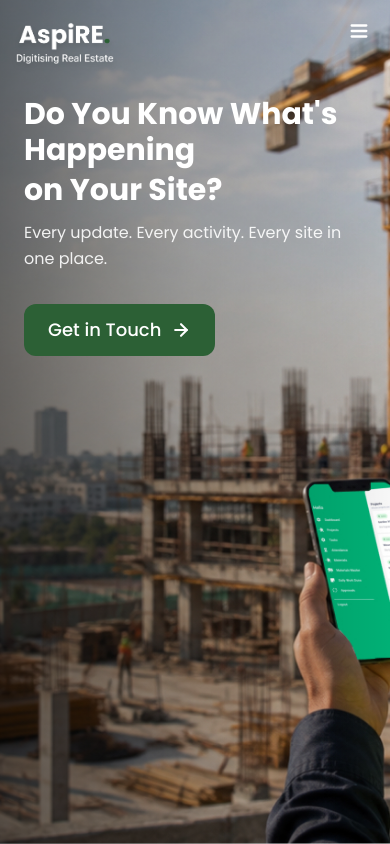
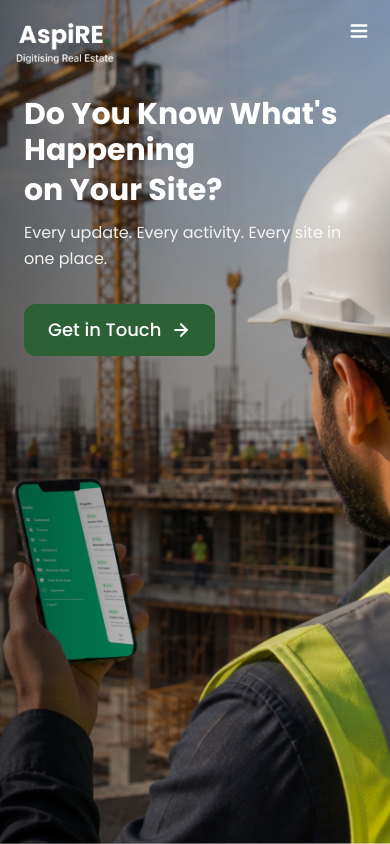
Before and after one commit to Prathiksha-2126/aspire, a React (Vite) app: page /engineering in a window 390 px wide. Shown: the top 844 px of the page. Built offline with nearby package versions, Linux system fonts and the light colour scheme.

Commit message:
fixed mobile view hero section images

```diff
--- a/src/pages/Engineering.jsx
+++ b/src/pages/Engineering.jsx
@@ -86,6 +86,7 @@ export default function Engineering() {
           src="/images/Engineering Hero Section Image.png"
           alt=""
           className="absolute inset-0 w-full h-full object-cover opacity-100"
+          style={{ objectPosition: '75% center' }}
         />
         <div className="absolute inset-0 bg-gradient-to-r from-black/50 via-black/20 to-transparent" />
 
--- a/src/pages/Sales.jsx
+++ b/src/pages/Sales.jsx
@@ -68,6 +68,7 @@ export default function Sales() {
           src="/images/Hero Section of AspiRe Sales.png"
           alt=""
           className="absolute inset-0 w-full h-full object-cover opacity-100"
+          style={{ objectPosition: 'right center' }}
         />
         <div className="absolute inset-0 bg-gradient-to-r from-black/50 via-black/20 to-transparent" />
 
```
